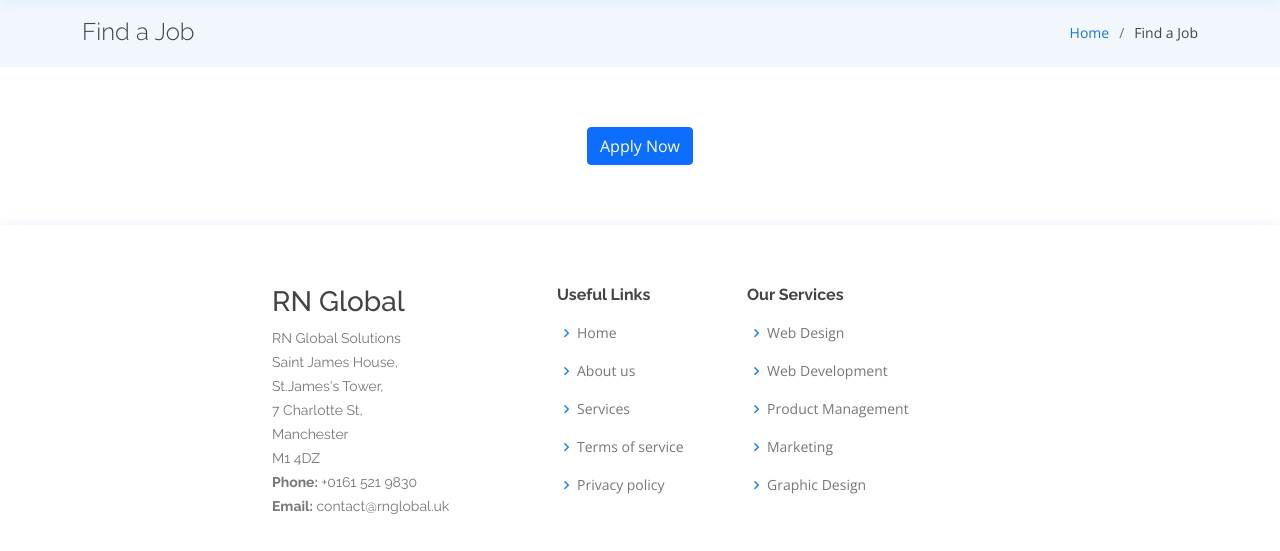
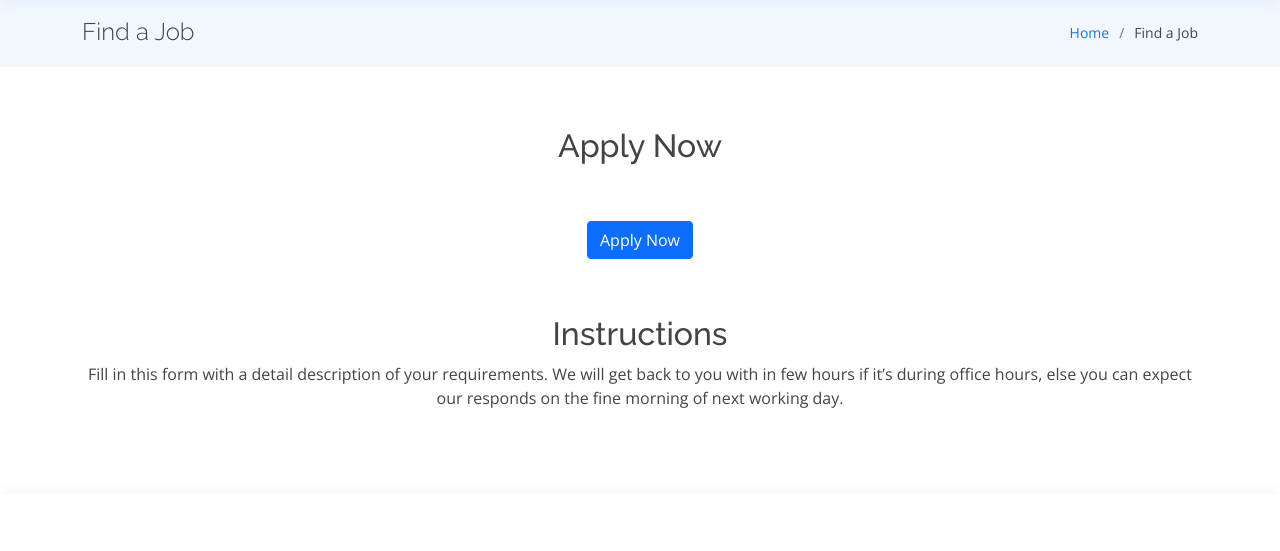
Before and after one commit to rnglobal/rnglobal.github.io, a plain HTML site: page FindJob.html in a window 1280 px wide. Shown: the part 122-673 px from the top of the page. Drawn offline with nearby package versions, Linux system fonts and the light colour scheme.

Commit message:
some final changes

```diff
--- a/FindJob.html
+++ b/FindJob.html
@@ -123,11 +123,17 @@
         <!-- <p>
           Example inner page template
         </p> -->
-        <div class="">
+        <h2>Apply Now</h2>
+        <!-- <p>Magnam dolores commodi suscipit. Necessitatibus eius consequatur ex aliquid fuga eum quidem. Sit sint consectetur velit. Quisquam quos quisquam cupiditate. Et nemo qui impedit suscipit alias ea. Quia fugiat sit in iste officiis commodi quidem hic quas.</p> -->
+      </div>
+        <div class=" text-center py-5">
+          <a href="https://forms.gle/uUVPnPtkVBrtYnAp7" target="_blank" class="btn btn-primary">Apply Now</a >
+        </div>
 
+        <div class="text-center p-2 container">
+          <h2>Instructions</h2>
+          <p>Fill in this form  with a detail description of your requirements. We will get back to you with in few hours if it’s during office hours, else you can expect our responds on the fine morning of next working day.</p>
         </div>
-        <a href="https://forms.gle/uUVPnPtkVBrtYnAp7" target="_blank" class="btn btn-primary">Apply Now</a >
-      </div>
     </section>
 
   </main><!-- End #main -->
```
Also changed, not shown: Hire.html (+6 -2 lines), index.html (+1 -1 lines).
